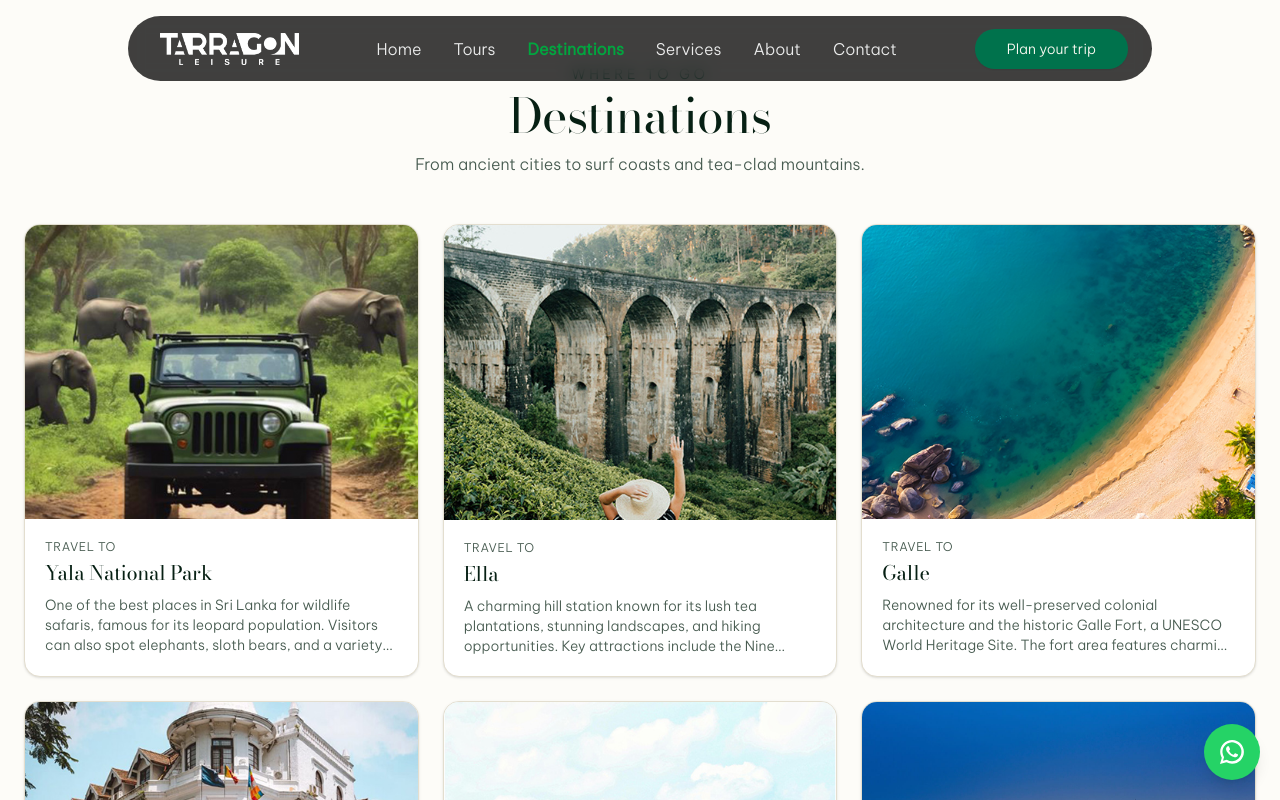
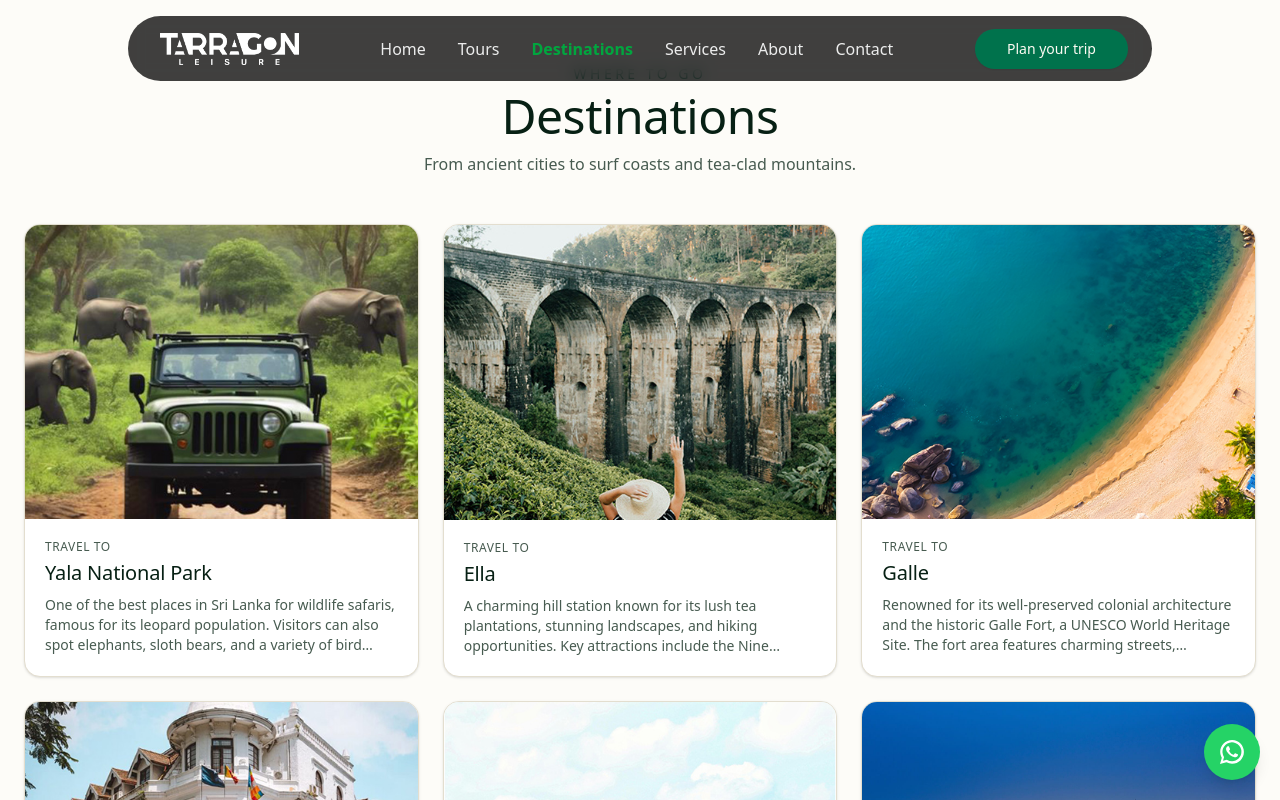
Before and after one commit to Werty-Labs/client-01, a Next.js app: page /destinations in a window 1280 px wide. Shown: the top 800 px of the page. Built offline with nearby package versions, Linux system fonts and the light colour scheme; no server answers.

Commit message:
Update font styles and layout for enhanced typography and visual consistency

```diff
--- a/src/app/globals.css
+++ b/src/app/globals.css
@@ -32,6 +32,7 @@
   --color-ocean: var(--ocean);
   --font-sans: var(--font-inter);
   --font-display: var(--font-playfair);
+  --font-display1: var(--font-Bodoni_Moda);
 }
 
 :root {
@@ -99,8 +100,14 @@
     font-family: var(--font-sans);
   }
 
-  h1,
-  h2,
+  h1,h2,
+   .font-display1 {
+    font-family: var(--font-display1);
+    letter-spacing: -0.01em;
+  }
+
+
+
   h3,
   h4,
   .font-display {
@@ -108,6 +115,8 @@
     letter-spacing: -0.01em;
   }
 
+
+
   a {
     color: inherit;
   }
--- a/src/app/layout.tsx
+++ b/src/app/layout.tsx
@@ -9,14 +9,14 @@ import { organizationJsonLd } from "@/lib/structured-data";
 import { siteConfig } from "@/lib/site-config";
 import "./globals.css";
 
-const inter = Be_Vietnam_Pro({
-  variable: "--font-inter",
+const BeVietnamPro = Be_Vietnam_Pro({
+  variable: "--font-BeVietnamPro",
   weight:["100","200","300"],
   subsets: ["latin"],
 });
 
-const playfairDisplay = Bodoni_Moda({
-  variable: "--font-playfair",
+const BodoniModa = Bodoni_Moda({
+  variable: "--font-Bodoni_Moda",
   subsets: ["latin"],
   weight: ["400", "600", "700"],
 });
@@ -37,7 +37,7 @@ export default function RootLayout({
   return (
     <html
       lang="en"
-      className={`${inter.variable} ${playfairDisplay.variable} h-full scroll-smooth antialiased`}
+      className={`${BeVietnamPro.variable} ${BodoniModa.variable} h-full scroll-smooth antialiased`}
     >
       <body className="min-h-full bg-background text-foreground">
         <JsonLd data={organizationJsonLd()} />
--- a/src/app/page.tsx
+++ b/src/app/page.tsx
@@ -50,7 +50,7 @@ async function HomeContent() {
         <div className="absolute inset-0 z-10 bg-gradient-to-r from-black/80 via-black/30 to-black/10" />
         <div className="absolute inset-0 -z-20" />
         <div className="w-full mx-auto max-w-7xl px-4 py-24 z-10 text-[#F2F0EF] sm:px-6">
-          <h1 className="mt-3 max-w-3xl font-display text-4xl font-semibold leading-[0.92] tracking-[-0.04em] sm:text-6xl lg:text-7xl ">
+          <h1 className="mt-3 max-w-3xl font-display1 text-4xl font-semibold leading-[0.92] tracking-[-0.04em] sm:text-6xl lg:text-7xl ">
             Discover <span>Sri Lanka</span> Like Never Before
           </h1>
           <p className="mt-5 max-w-2xl text-lg opacity-90  ">
@@ -73,12 +73,12 @@ async function HomeContent() {
       </section>
 
       <section className="mx-auto max-w-7xl px-4 py-20 sm:px-6">
-        <div className="mx-auto mb-16 max-w-2xl text-center">
+        <div className="mx-auto mb-16 max-w-3xl text-center">
           <p className="flex items-center justify-center gap-2 text-sm font-semibold text-gray-600">
             <svg xmlns="http://www.w3.org/2000/svg" width="20" height="20" viewBox="0 0 24 24" fill="none" stroke="currentColor" strokeWidth="2" strokeLinecap="round" strokeLinejoin="round"><path d="M17.8 19.2 16 11l3.5-3.5C21 6 21.5 4 21 3c-1-.5-3 0-4.5 1.5L13 8 4.8 6.2c-.5-.1-.9.2-1.1.5l-1.3 2.6c-.2.4-.1 1 .3 1.3L9 14l-4 4-3-1-1 1 4 4 1-1-1-3 4-4 3.4 6.3c.3.5.9.6 1.3.3l2.6-1.3c.4-.2.6-.6.5-1.1z"/></svg>
             Explore by Experience
           </p>
-          <h2 className="mt-4 font-display text-4xl sm:text-5xl font-bold tracking-tight text-[#052b36]">
+          <h2 className="mt-4 font-display1 text-4xl sm:text-5xl font-bold tracking-tight text-[#052b36]">
             Experience Diverse Worlds On <br className="hidden sm:inline" /> One Planet
           </h2>
         </div>
@@ -131,7 +131,7 @@ async function HomeContent() {
         <div className="mx-auto max-w-7xl px-4 sm:px-6">
           <div className="mx-auto max-w-3xl text-center">
             <div>
-              <h2 className="text-3xl font-semibold tracking-tight text-[#101828] sm:text-4xl lg:text-5xl">
+              <h2 className="font-display1 text-3xl font-semibold tracking-tight text-[#101828] sm:text-4xl lg:text-5xl">
                 Explore Popular Tours
               </h2>
               <p className="mx-auto mt-5 max-w-2xl text-base leading-8 text-[#667085] sm:text-lg">
@@ -209,8 +209,8 @@ async function HomeContent() {
 
       <section className="bg-[#f4f5fb] py-18 sm:py-22 lg:py-24">
         <div className="mx-auto max-w-7xl px-4 sm:px-6">
-          <div className="mx-auto max-w-3xl text-center">
-            <h2 className="font-display text-4xl font-semibold tracking-tight text-[#101828] sm:text-5xl lg:text-6xl">
+          <div className="mx-auto max-w-4xl text-center">
+            <h2 className="font-display1 text-4xl font-semibold tracking-tight text-[#101828] sm:text-5xl lg:text-6xl">
               Top Destinations in Sri Lanka
             </h2>
             <p className="mx-auto mt-5 max-w-2xl text-base leading-8 text-[#667085] sm:text-lg">
```
